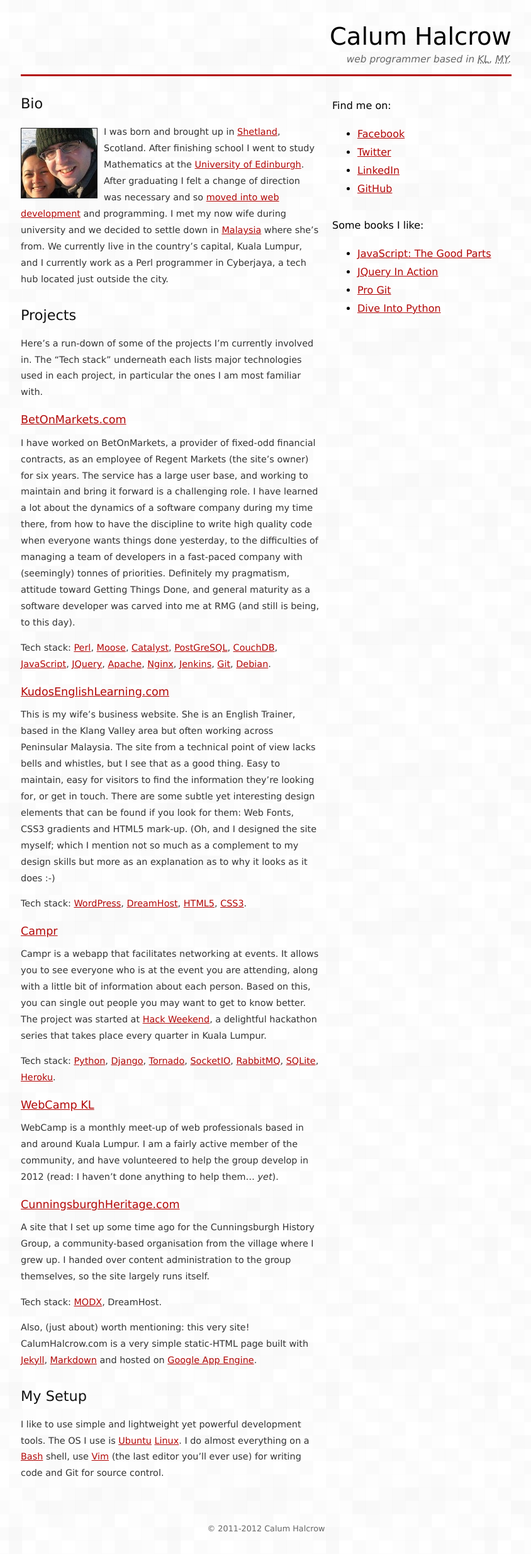
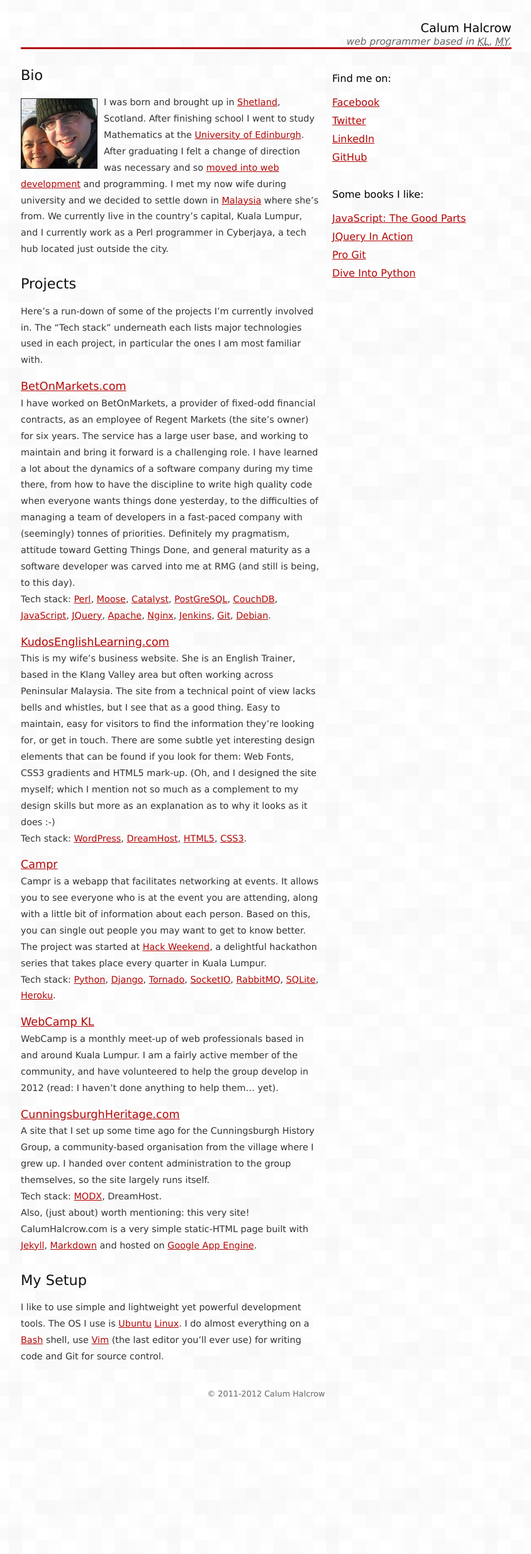
Before and after one commit to calumhalcrow/calumhalcrow, a Jekyll site: the page built from index.md, in a window 1280 px wide. Shown: the whole page at 63% size, without its empty margins (217-1061 px from the left). Built offline with Jekyll 4.4.1, drawn with Linux system fonts in a browser that asks for light colours; after the commit the page ends 2240 px from its top, so only the background shows below that.

Commit message:
Eric Meyer's reset.
Can't use anything else really can you?

```diff
--- a/css/style.css
+++ b/css/style.css
@@ -1,21 +1,50 @@
-/* http://www.vcarrer.com/2010/05/css-mini-reset.html */
-html, body, div, form, fieldset, legend, label {
-    margin:0;
-    padding:0;
+/* http://meyerweb.com/eric/tools/css/reset/
+ *    v2.0 | 20110126
+ *       License: none (public domain)
+ *       */
+
+html, body, div, span, applet, object, iframe,
+h1, h2, h3, h4, h5, h6, p, blockquote, pre,
+a, abbr, acronym, address, big, cite, code,
+del, dfn, em, img, ins, kbd, q, s, samp,
+small, strike, strong, sub, sup, tt, var,
+b, u, i, center,
+dl, dt, dd, ol, ul, li,
+fieldset, form, label, legend,
+table, caption, tbody, tfoot, thead, tr, th, td,
+article, aside, canvas, details, embed,
+figure, figcaption, footer, header, hgroup,
+menu, nav, output, ruby, section, summary,
+time, mark, audio, video {
+    margin: 0;
+    padding: 0;
+    border: 0;
+    font-size: 100%;
+    font: inherit;
+    vertical-align: baseline;
+}
+/* HTML5 display-role reset for older browsers */
+article, aside, details, figcaption, figure,
+footer, header, hgroup, menu, nav, section {
+    display: block;
+}
+body {
+    line-height: 1;
+}
+ol, ul {
+    list-style: none;
+}
+blockquote, q {
+    quotes: none;
+}
+blockquote:before, blockquote:after,
+q:before, q:after {
+    content: '';
+    content: none;
 }
 table {
-    border-collapse:collapse;
-    border-spacing:0;
-}
-th, td {
-    text-align:left;
-    vertical-align:top;
-}
-h1, h2, h3, h4, h5, h6, th, td, caption {
-    font-weight:normal;
-}
-img {
-    border:0;
+    border-collapse: collapse;
+    border-spacing: 0;
 }
 /* -------------------------------------------------- */
 
```
